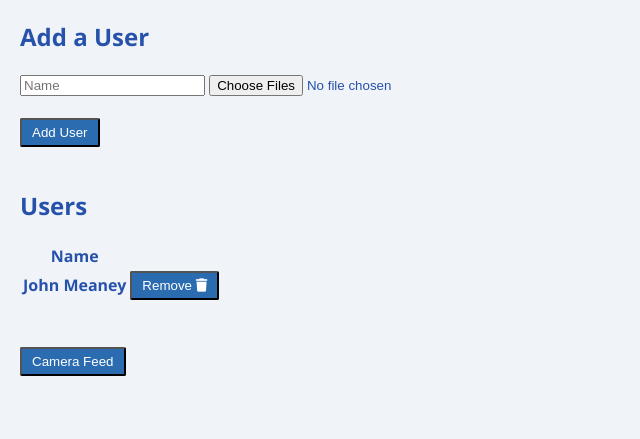
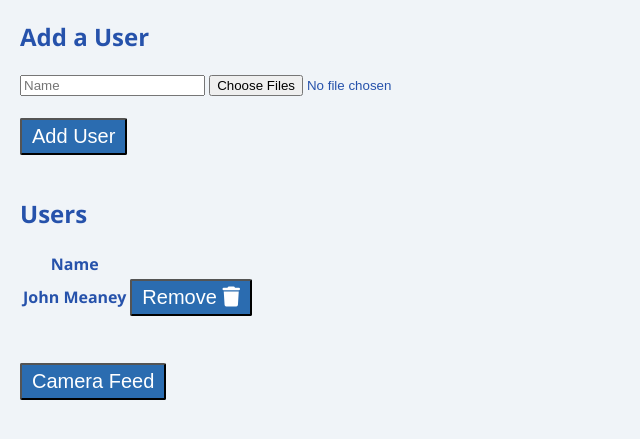
Before and after one commit to jacob-pancoast17/aperture-dormeye, a Flask app: page /add in a window 1280 px wide. Shown: the top 439 px of the page, without its empty margins (0-640 px from the left). Run offline with Flask 3, Linux system fonts and the light colour scheme; parts of the project's set-up code (start-up, migrations or seed data) failed here and were passed over; some libraries are stand-ins or nearby versions.

Commit message:
Make buttons bigger

```diff
--- a/static/styles/styles.css
+++ b/static/styles/styles.css
@@ -111,17 +111,26 @@ td.names {
 	padding: 5px 30px;
 }
 
+input[type="submit"].remove-button {
+	padding: 5px 10px;
+	border-radius: 2px;
+	background-color: #2b6cb0;
+    	color: white;
+	font-size: 10px;
+}
+
 #video-feed {
 	display: block;
 	margin: auto;
 	width: 50%;
 }
 
-button, input[type="submit"] {
+button, input[type="submit"]:not(.remove-button) {
 	padding: 5px 10px;
 	border-radius: 2px;
 	background-color: #2b6cb0;
     	color: white;
+	font-size: 20px;
 }
 
 button:hover, input[type="submit"]:hover {
--- a/templates/add.html
+++ b/templates/add.html
@@ -34,9 +34,11 @@
 			</td>
 
 			<td>
+				<div class="remove-button"
 				<form action="{{ url_for('remove_user', user_id=user.id) }}" method='POST'>
 					<button type="submit">Remove <i class="fa fa-trash"></i></button>
 				</form>
+				</div>
 			</td>
 		</tr>
 		{% endfor %}
```
